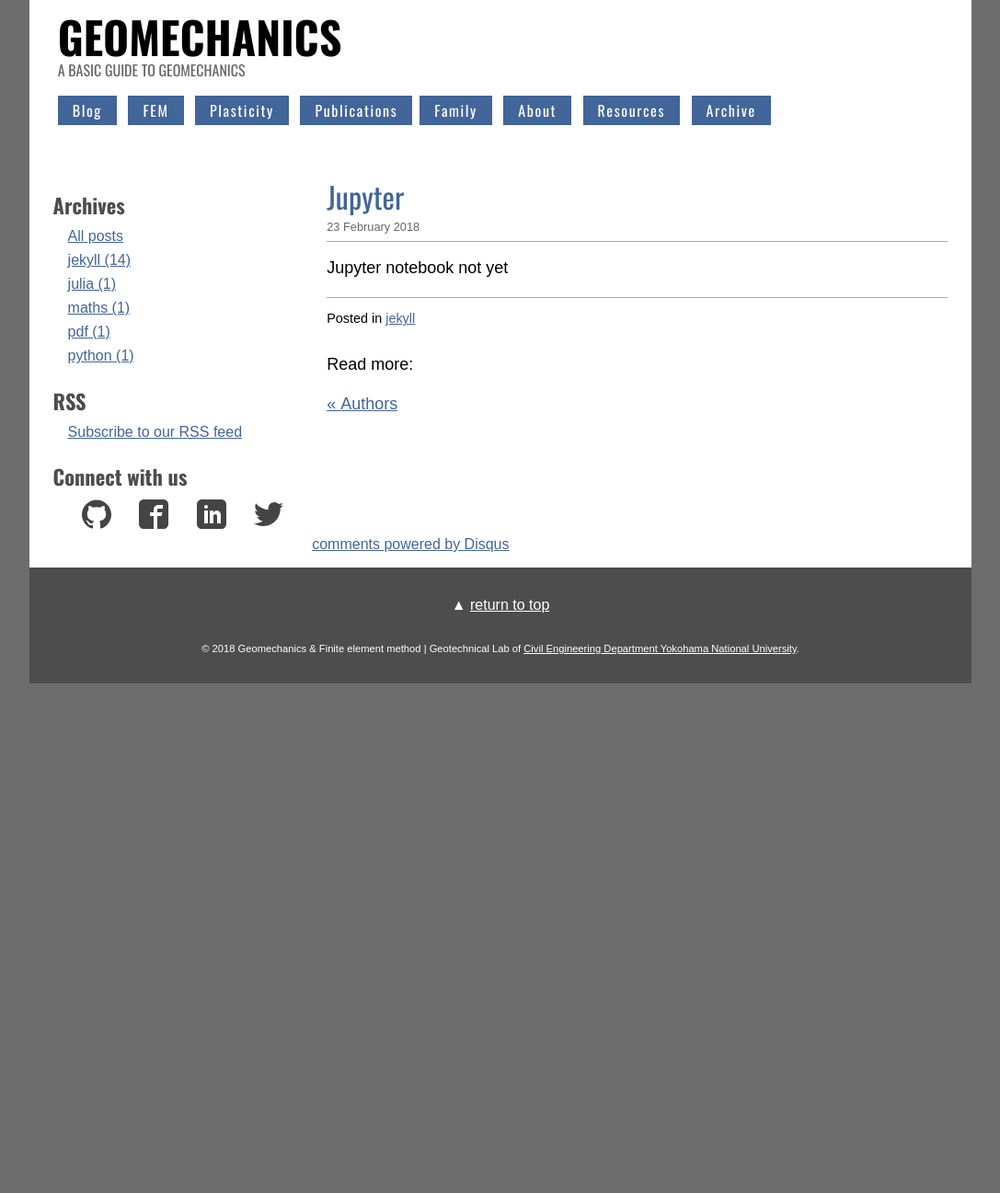
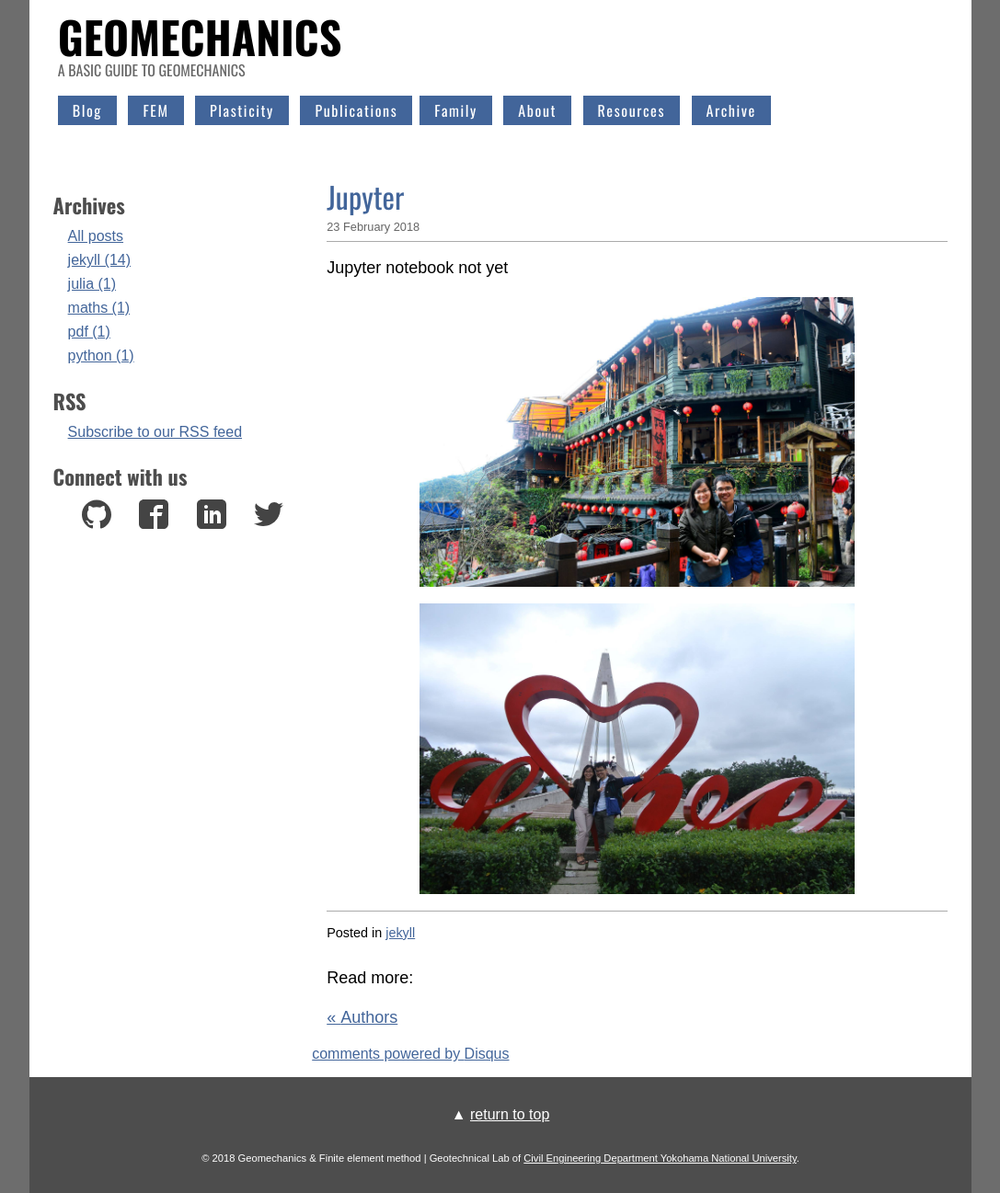
Before and after one commit to quangvunp/geomechanics, a Jekyll site: the page built from _posts/2018-02-21-Jupyter.md, in a window 1280 px wide. Shown: the whole page at 92% size, without its empty margins (96-1183 px from the left). Built offline with Jekyll 4.4.1, drawn with Linux system fonts in a browser that asks for light colours; comment, search, counter and statistics services are not loaded; before the commit the page ends 900 px from its top, so only the background shows below that.

Commit message:
Update 2018-02-21-Jupyter.md

```diff
--- a/_posts/2018-02-21-Jupyter.md
+++ b/_posts/2018-02-21-Jupyter.md
@@ -5,3 +5,4 @@ date:   2018-02-23
 tags: [jekyll]
 ---
 Jupyter notebook not yet
+![Picture1]({{ site.url }}/assests/pictures/family/Taiwan1.jpg){:width="70%"} ![Picture2]({{ site.url }}/assests/pictures/family/Taiwan2.jpg){:width="70%"}
```
